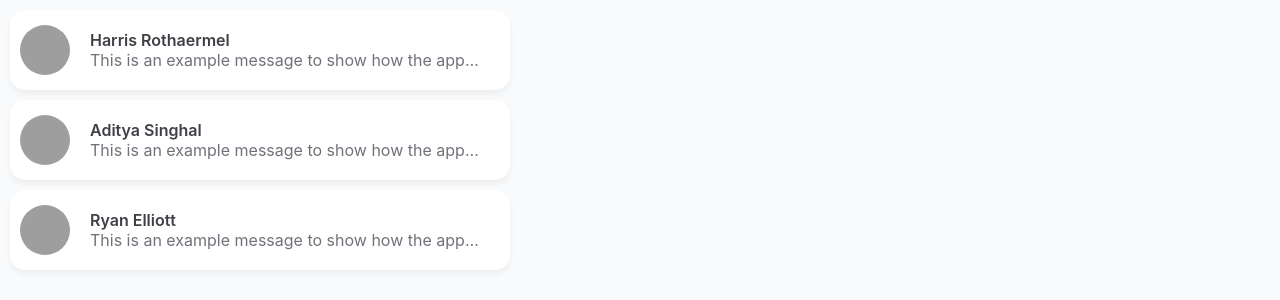
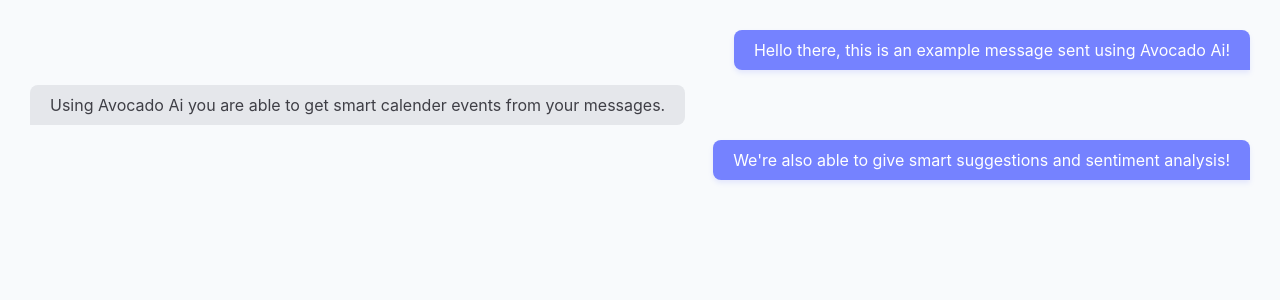
Before and after one commit to ryandotelliott/mindful-messenger, a React (Create React App) app in the folder app/: page / in a window 1280 px wide. Shown: the top 300 px of the page. Built offline with nearby package versions, Linux system fonts and the light colour scheme; grey boxes are pictures that could not be loaded.

Commit message:
Add message components

```diff
--- a/app/src/App.js
+++ b/app/src/App.js
@@ -1,5 +1,6 @@
 import './App.css';
 import ChatsContainer from './components/ChatsContainer';
+import MessageContainer from './components/MessagesContainer';
 
 function App() {
     let chats = [
@@ -19,9 +20,24 @@ function App() {
             message: "This is an example message to show how the app looks with chats."
         },
     ]
+
+    let messages = [
+        {
+            content: "Hello there, this is an example message sent using Avocado Ai!",
+            sender: true
+        },
+        {
+            content: "Using Avocado Ai you are able to get smart calender events from your messages.",
+            sender: false
+        },
+        {
+            content: "We're also able to give smart suggestions and sentiment analysis!",
+            sender: true
+        }
+    ]
   return (
     <div className="App">
-        <ChatsContainer chats={chats} />
+        <MessageContainer messages={messages} />
     </div>
   );
 }
--- /dev/null
+++ b/app/src/components/Message.jsx
@@ -0,0 +1,14 @@
+import React, { Component } from 'react';
+import styles from '../styles/Message.module.css';
+
+export default class Message extends Component {
+    render() {
+        const message_styles = this.props.sender ? styles['message-container-sender'] : styles['message-container-receiver'];
+
+        return (
+            <div className={message_styles}>
+                <p>{this.props.content}</p>
+            </div>
+        )
+    }
+}
--- /dev/null
+++ b/app/src/components/MessagesContainer.jsx
@@ -0,0 +1,19 @@
+import React, { Component } from 'react';
+import Message from './Message';
+import styles from '../styles/MessagesContainer.module.css'
+
+export default class MessagesContainer extends Component {
+    render() {
+        return (
+            <div className={styles.container}>
+                {this.renderMessages()}
+            </div>
+        )
+    }
+
+    renderMessages() {
+        return this.props.messages.map((message) => (
+            <Message content={message.content} sender={message.sender} />
+        ));
+    }
+}
--- /dev/null
+++ b/app/src/styles/Message.module.css
@@ -0,0 +1,21 @@
+.message-container-sender {
+    max-width: 70%;
+    min-height: 40px;
+    padding: 10px 20px;
+    background-color: #7582ff;
+    border-radius: 8px 8px 0px 8px;
+    box-shadow: 0px 3px 5px rgba(117, 130, 255, 0.15);
+    align-items: center;
+    color: #fff;
+    align-self: flex-end;
+}
+
+.message-container-receiver {
+    max-width: 70%;
+    min-height: 40px;
+    padding: 10px 20px;
+    background-color: #e5e7eb;
+    border-radius: 8px 8px 8px 0px;
+    color: #3f3f46;
+    align-self: flex-start;
+}
--- /dev/null
+++ b/app/src/styles/MessagesContainer.module.css
@@ -0,0 +1,10 @@
+.container {
+    display: flex;
+    flex-direction: column;
+    width: 100%;
+    padding: 20px;
+}
+
+.container > :not(:last-child) {
+    margin-bottom: 15px;
+}
```
